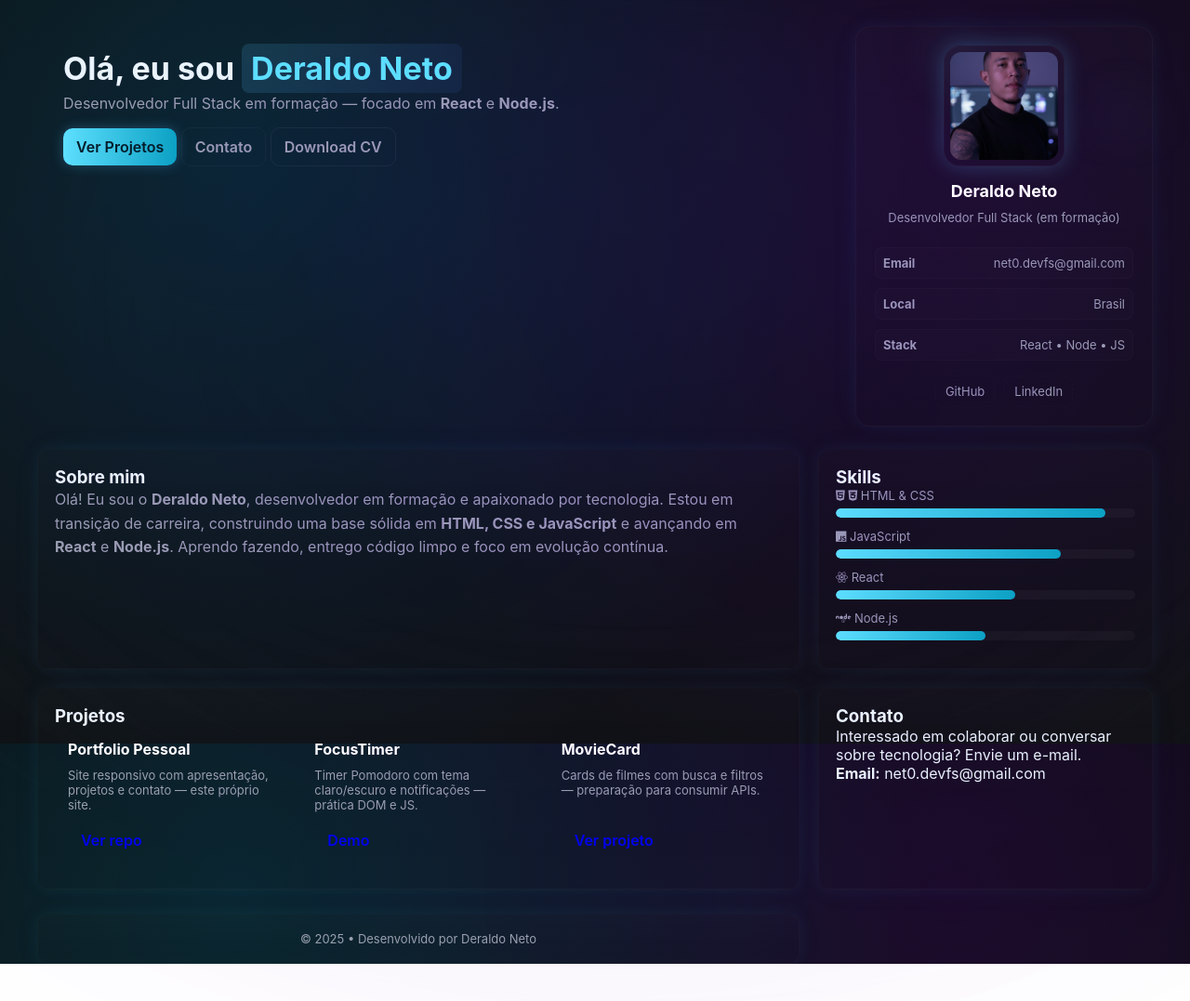
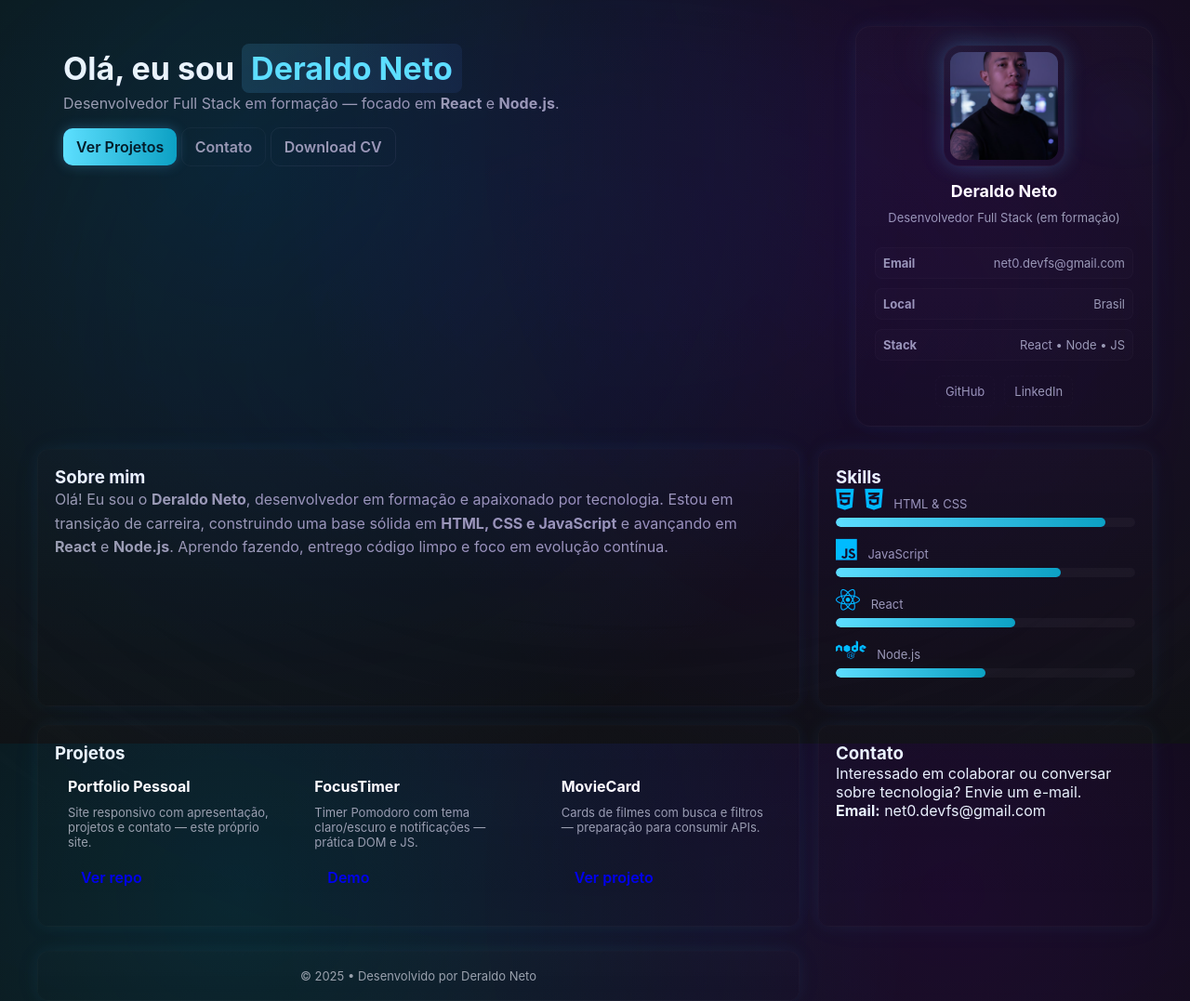
Before and after one commit to DEVSamurai-web/Portfolio, a plain HTML site: page index.html in a window 1280 px wide. Shown: the whole page at 93% size. Before the commit the page ends 1037 px from the top, so only its background shows below. Drawn offline with Linux system fonts and the light colour scheme; files whose address does not match are found by name.

Commit message:
Update style.css
atualizaçao para adicionar icones das stacks

```diff
--- a/style.css
+++ b/style.css
@@ -285,3 +285,9 @@ body::before {
   width: 70px;      /* tamanho atualizado */
   height: 70px;
 }
+/* Ícones nas Skills */
+.skills i {
+  font-size: 26px;
+  margin-right: 8px;
+  color: #00c3ff;
+}
```
